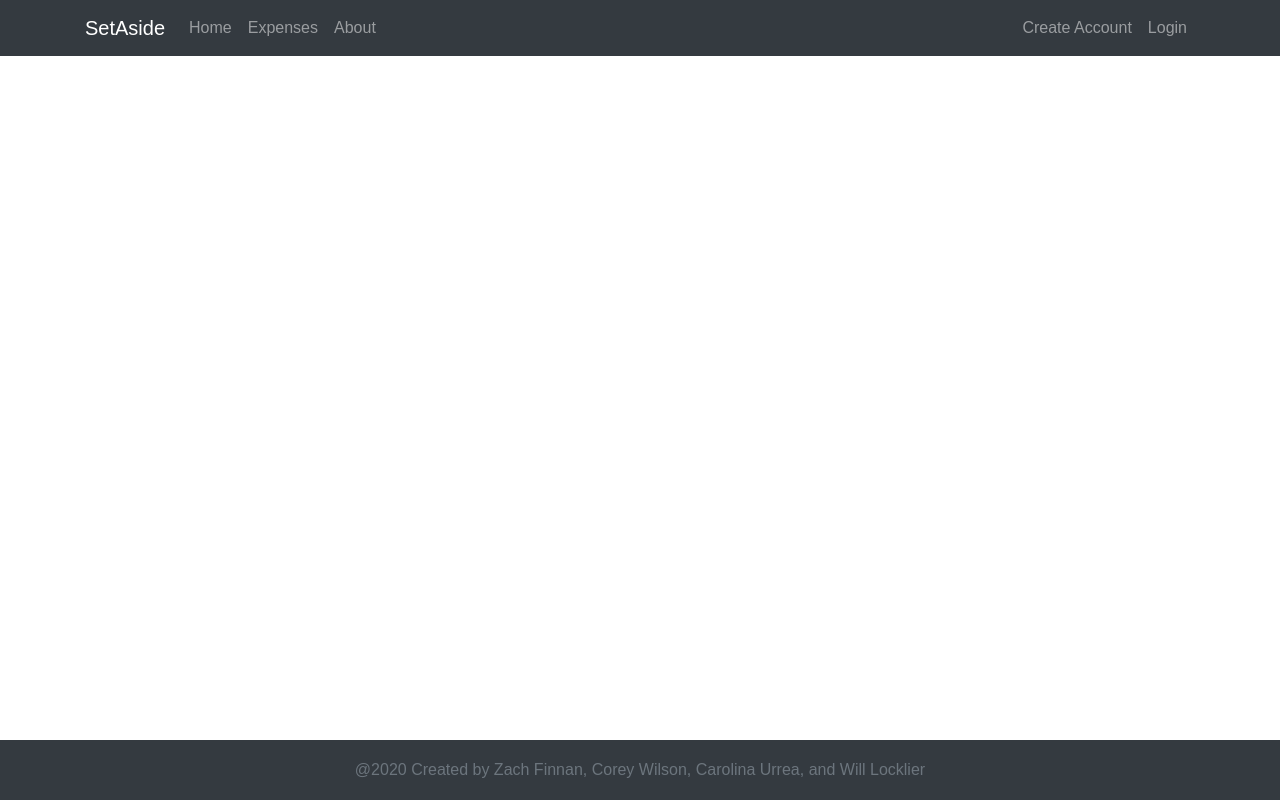
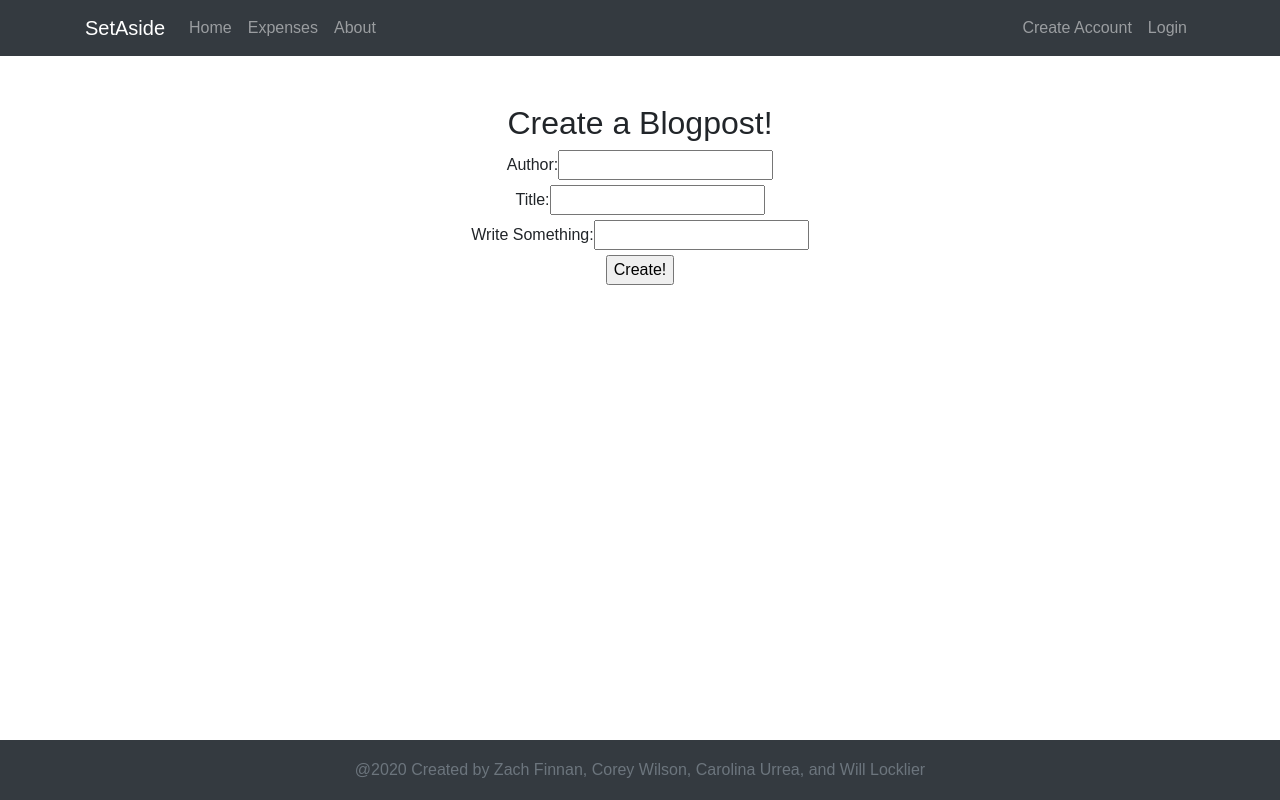
Before and after one commit to wjlock/SetAside-frontend, a React (Create React App) app: page /blogpost in a window 1280 px wide. Built offline with nearby package versions, Linux system fonts and the light colour scheme; no server answers.

Commit message:
create blogpost form and import it to app.js

```diff
--- a/src/App.css
+++ b/src/App.css
@@ -30,3 +30,7 @@ th {
 /* .progress{
   padding: 10%;
 } */
+
+.blogPost {
+  text-align: center;
+}
--- a/src/App.js
+++ b/src/App.js
@@ -14,7 +14,8 @@ import Signup from "./components/Signup";
 import Login from "./components/Login";
 import About from "./components/About";
 import Expense from "./components/Expense";
-import Dashbord from "./components/Dashboard";
+import Dashboard from "./components/Dashboard";
+import Blogpost from "./components/Blogpost";
 
 const PrivateRoute = ({ component: Component, ...rest }) => {
   const user = localStorage.getItem("jwtToken");
@@ -88,7 +89,8 @@ function App() {
           />
           <Route exact path="/" component={Welcome} />
           <Route exact path="/expense" component={Expense} />
-          <Route exact path="/dashboard" component={Dashbord} />
+          <Route exact path="/dashboard" component={Dashboard} />
+          <Route exact path="/blogpost" component={Blogpost} />
         </Switch>
       </div>
       <Footer />
--- /dev/null
+++ b/src/components/Blogpost.js
@@ -0,0 +1,54 @@
+import React, { Component } from 'react'
+import { withRouter } from 'react-router-dom';
+
+import FormField from '../components/FormField'
+
+class Blogpost extends Component {
+  constructor(props) {
+    super(props)
+
+    this.state = {
+      author: '',
+      title: '',
+      content: ''
+    }
+  }
+
+  handleInput = (e) => {
+    this.setState({ [e.target.name]: e.target.value })
+  }
+
+  submitForm = () => {
+    fetch('http://localhost:8000/api/blogPosts/new', {
+      method: 'POST',
+      headers: {
+        'Content-Type': 'application/json'
+      },
+      body: JSON.stringify(this.state)
+    }).then((res) => {
+      res.json().then((json) => {
+        this.props.reload()
+        this.props.history.push(`/show/${json.blogPost._id}`)
+      })
+    })
+  }
+
+  render() {
+    return (
+      <div class="blogPost">
+        <h2>Create a Blogpost!</h2>
+
+        <FormField labelLink='author' displayLabel='Author:' value={this.state.author} handler={this.handleInput} />
+
+        <FormField labelLink='title' displayLabel='Title:' value={this.state.title} handler={this.handleInput} />
+
+        <FormField labelLink='content' displayLabel='Write Something:' value={this.state.content} handler={this.handleInput} />
+
+        <input type="submit" onClick={this.submitForm} value='Create!' />
+
+      </div>
+    )
+  }
+}
+
+export default withRouter(Blogpost)
--- /dev/null
+++ b/src/components/FormField.js
@@ -0,0 +1,10 @@
+function FormField(props) {
+    return (
+      <div>
+        <label htmlFor={props.labelLink}>{props.displayLabel}</label>
+        <input name={props.labelLink} value={props.value} onChange={props.handler} />
+      </div>
+    )
+  }
+
+  export default FormField
```
